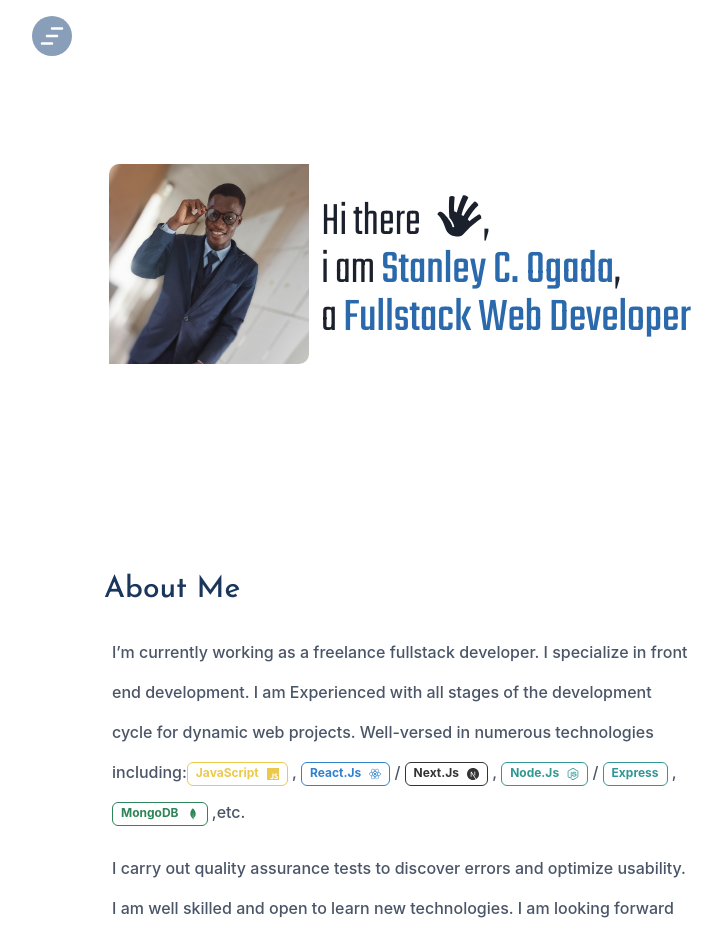
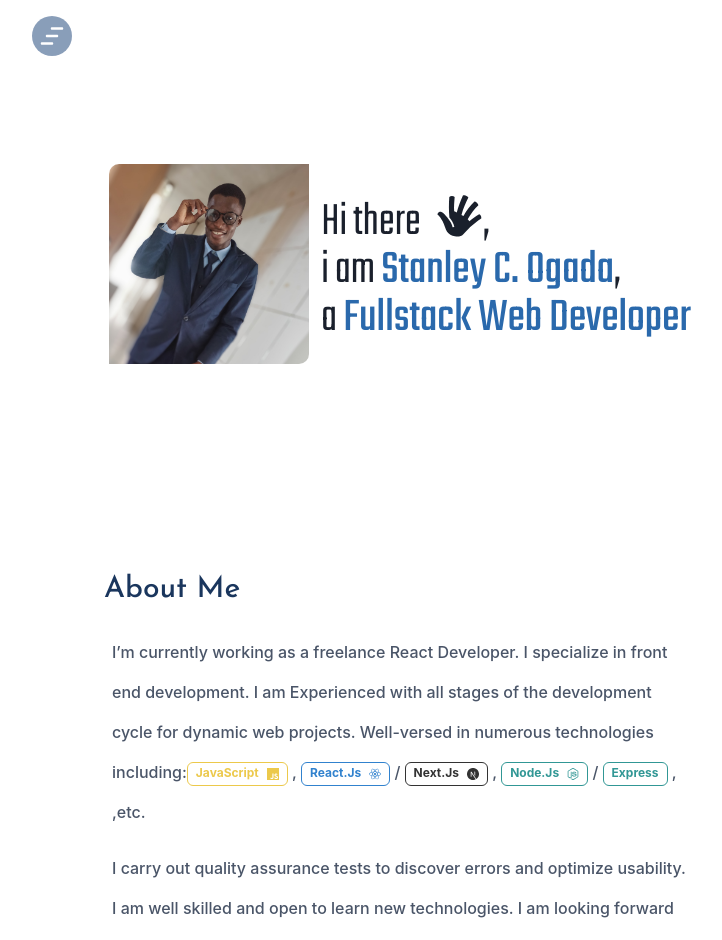
Before and after one commit to chineduogada/ogada-statnley-chinedu, a Next.js app: page / in a window 1280 px wide. Shown: the top 940 px of the page, without its empty margins (240-962 px from the left). Built offline with nearby package versions, Linux system fonts and the light colour scheme.

Commit message:
Update AboutMe.js

```diff
--- a/components/AboutMe.js
+++ b/components/AboutMe.js
@@ -16,7 +16,7 @@ const AboutMe = () => {
   return (
     <Section heading="About Me" id="about-me">
       <Paragraph>
-        I’m currently working as a freelance fullstack developer. I specialize
+        I’m currently working as a freelance React Developer. I specialize
         in front end development. I am Experienced with all stages of the
         development cycle for dynamic web projects. Well-versed in numerous
         technologies including:
@@ -56,13 +56,7 @@ const AboutMe = () => {
           Express
         </TextLink>{" "}
         ,{" "}
-        <TextLink
-          href="https://nodejs.org/"
-          icon={<SiMongodb />}
-          color="green.600"
-        >
-          MongoDB
-        </TextLink>{" "}
+
         ,etc.
       </Paragraph>
 
```
